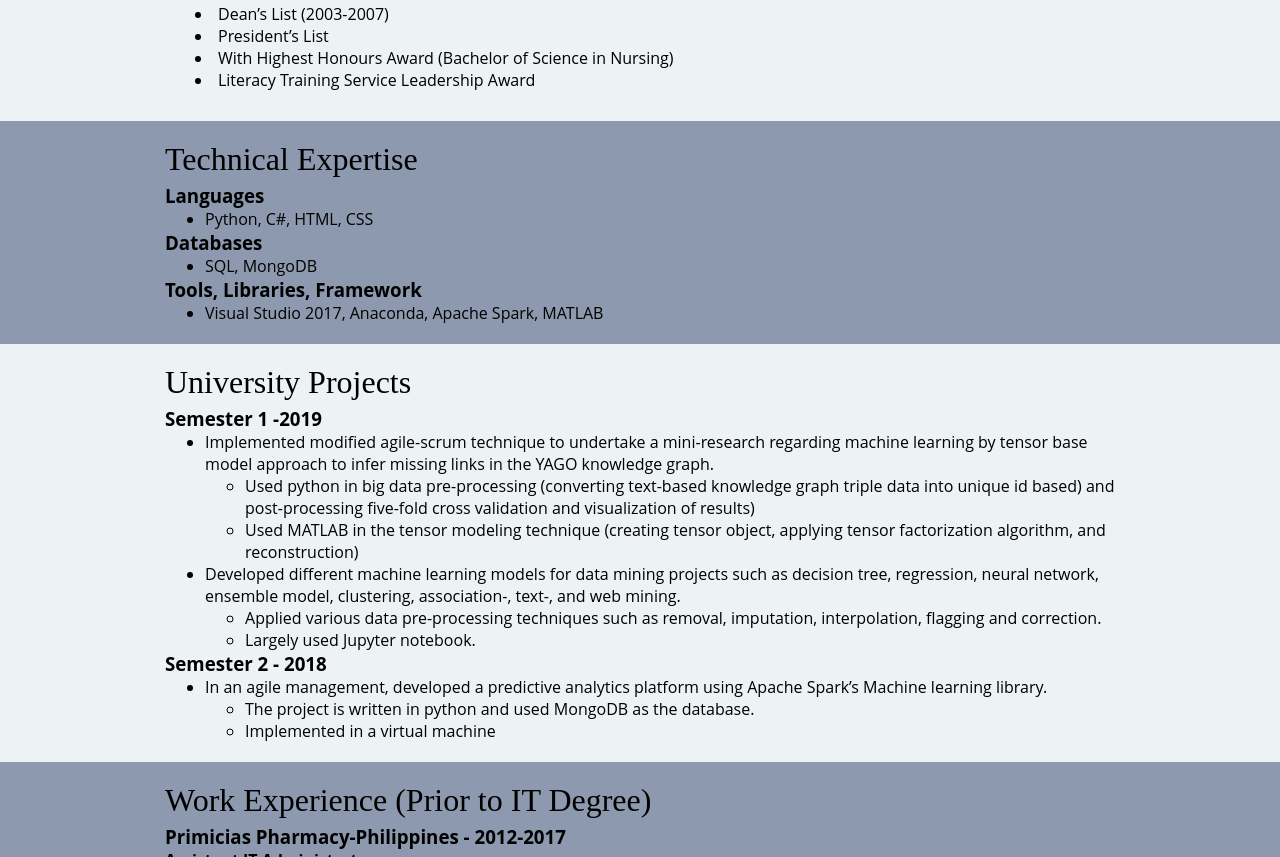
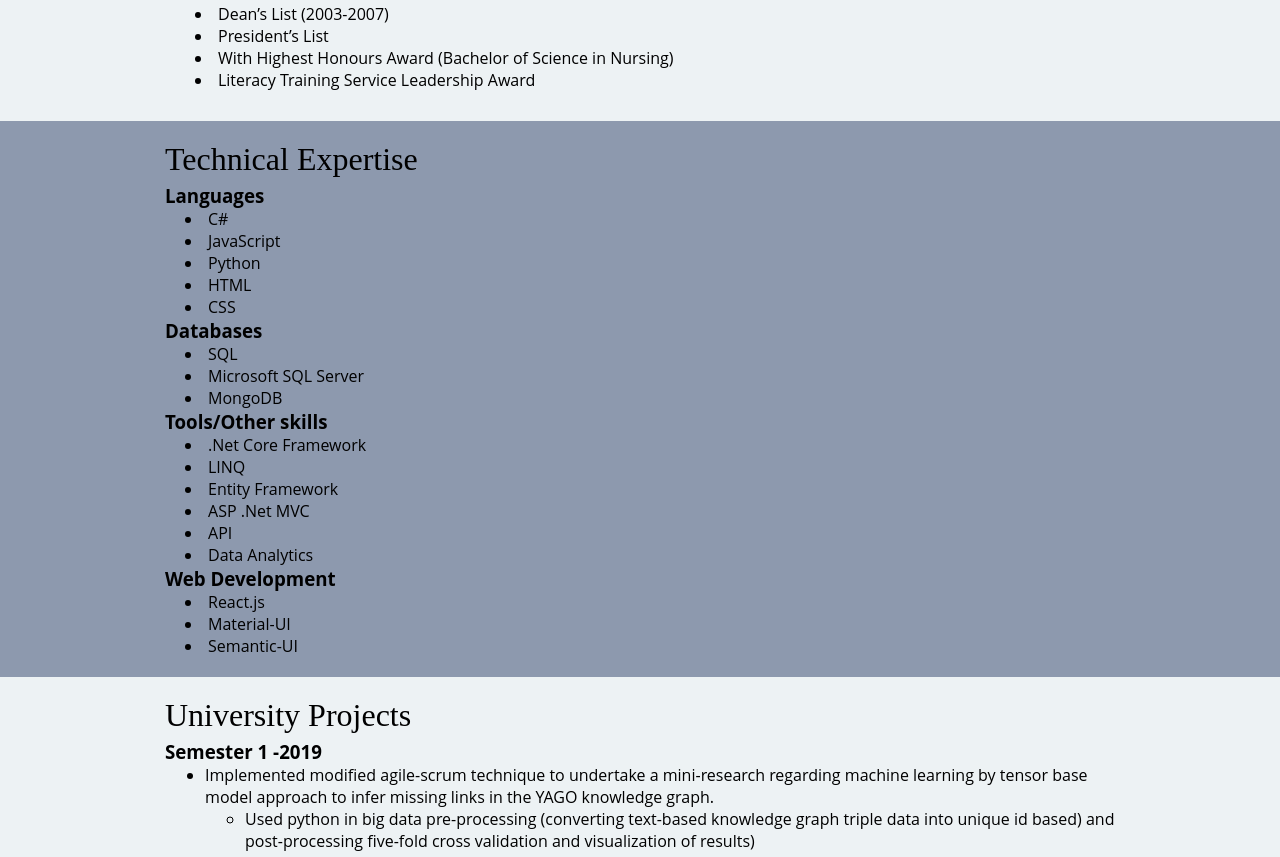
Before and after one commit to maryroselegaspi/maryProfile, a React (Create React App) app in the folder maryprofile/: page /resume in a window 1280 px wide. Shown: the part 665-1522 px from the top of the page. Built offline with nearby package versions, Linux system fonts and the light colour scheme.

Commit message:
update resume.js

```diff
--- a/maryprofile/src/Resume.css
+++ b/maryprofile/src/Resume.css
@@ -64,7 +64,7 @@
   flex: 0.8;
 }
 
-.education__achievements {
+.bulletpoints {
   padding-left: 20px;
 }
 .education__achievementsTitle {
--- a/maryprofile/src/Resume.js
+++ b/maryprofile/src/Resume.js
@@ -3,15 +3,6 @@ import "./Resume.css";
 
 
 function Resume() {
-
-  const qutAchievements = [
-
-      'GPA of 6.5 in a 7 point scale',
-      'Dean\’s List Awards (2017, 2019)',
-      'International Merit Scholarship Award'
-
-
-  ]
 
   const school=[
     ['Education Centre Australia', 'Professional Year','2020-2021',[],],
@@ -37,15 +28,25 @@ function Resume() {
         'Literacy Training Service Leadership Award',
       ]
     ]
-  ]
+  ];
 
-  const neuAchievements = [
-    'Cum Laude',
-    'Dean\’s List (2003-2007)',
-    'President\’s List',
-    'With Highest Honours Award (Bachelor of Science in Nursing)',
-    'Literacy Training Service Leadership Award',
-  ]
+  const skills =[
+    ['Languages',
+      ['C#', 'JavaScript', 'Python', 'HTML', 'CSS',]
+    ],
+    ['Databases',
+      ['SQL', 'Microsoft SQL Server', 'MongoDB']
+    ],
+    ['Tools/Other skills',
+      ['.Net Core Framework', 'LINQ', 'Entity Framework', 'ASP .Net MVC', 'API','Data Analytics', ]
+    ],
+    ['Web Development',
+      ['React.js', 'Material-UI', "Semantic-UI"]
+    ]
+  ];
+  console.log(skills)
+
+
   console.log(school)
   return (
     <div className="resume">
@@ -79,10 +80,9 @@ function Resume() {
                   <h3>{items[0]}</h3>
                   <h4>{items[1]}</h4>
                   {items[3].length >0
-                    ?
-                      <div>
+                    ?<div>
                         <h5 className='education__achievementsTitle'>Achievements:</h5>
-                        {items[3].map(achievments =><li className='education__achievements'>{achievments}</li>)}
+                        {items[3].map(achievments =><li className='bulletpoints'>{achievments}</li>)}
                     </div>
                    :<div></div>
                   }
@@ -102,7 +102,13 @@ function Resume() {
       <section className="technical-expertise">
         <div className="content-wrap">
           <h2> Technical Expertise</h2>
-          <h3> Languages</h3>
+          {skills.map( skills =>
+           <div>
+             <h3>{skills[0]}</h3>
+          {skills[1].map(skill =>(<li className='bulletpoints'>{skill}</li>))}
+           </div>
+            )}
+          {/* <h3> Languages</h3>
           <ul>
             <li>Python, C#, HTML, CSS</li>
           </ul>
@@ -113,7 +119,7 @@ function Resume() {
           <h3>Tools, Libraries, Framework</h3>
           <ul>
             <li>Visual Studio 2017, Anaconda, Apache Spark, MATLAB</li>
-          </ul>
+          </ul> */}
         </div>
       </section>
       {/* <!--//University Projects --> */}
```
